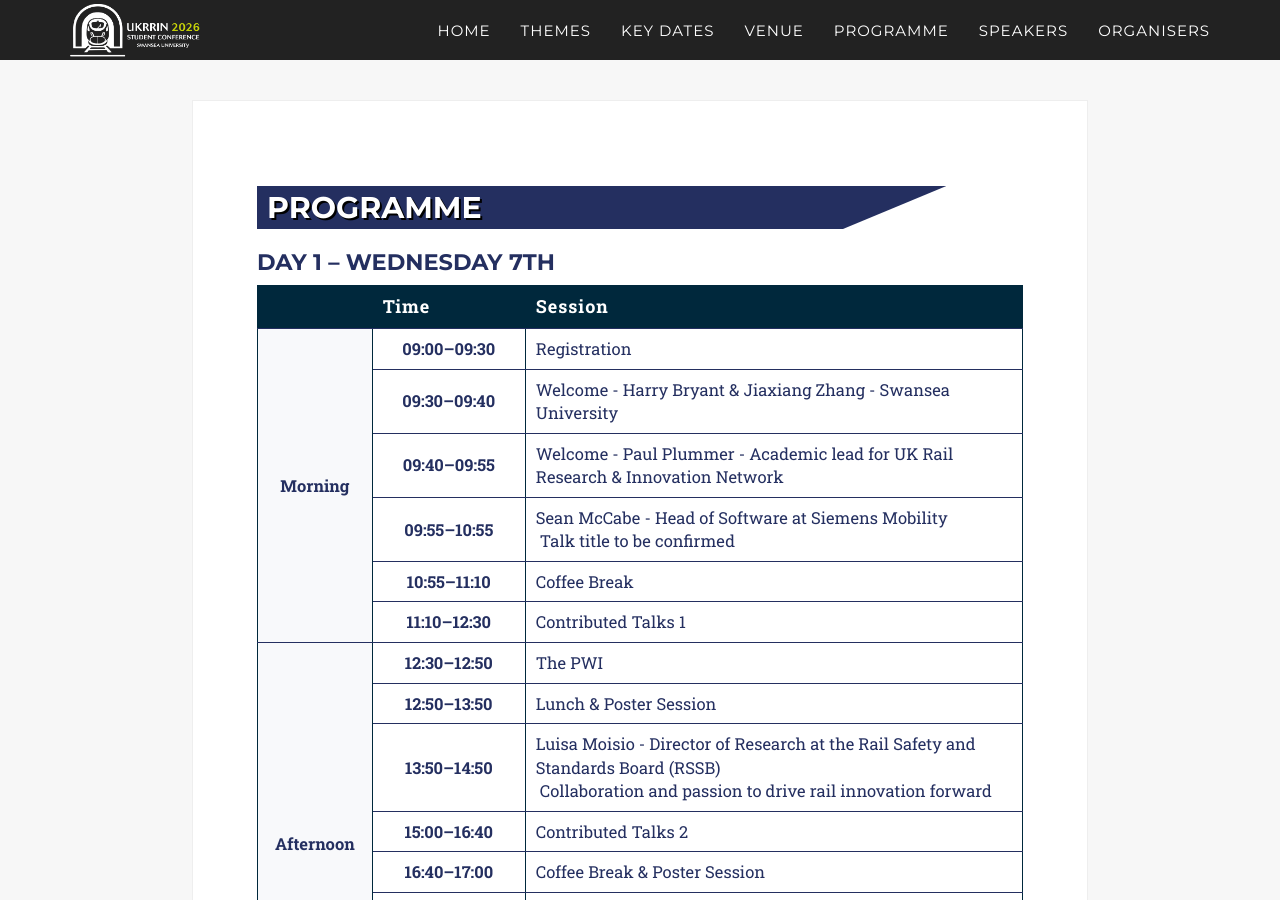
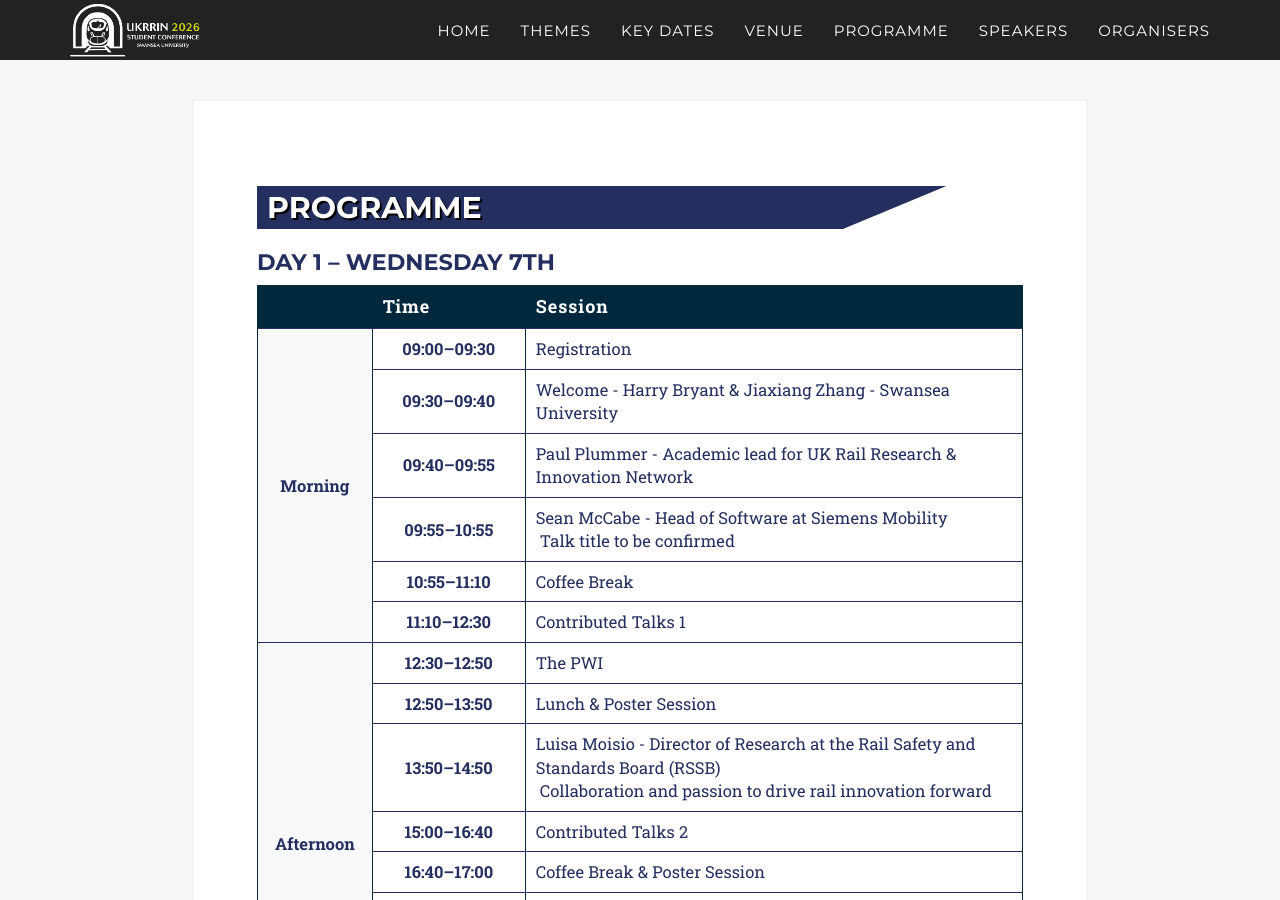
Before and after one commit to ukrrin2026swansea/ukrrin2026swansea.github.io, a Jekyll site: the page built from _2017_pages/programme.html, in a window 1280 px wide and 900 px high. Built offline with Jekyll 4.4.1, drawn with Linux system fonts in a browser that asks for light colours; some web fonts are replaced.

Commit message:
Paul Plummer

```diff
--- a/_data/twenty_17/programme_1.yml
+++ b/_data/twenty_17/programme_1.yml
@@ -11,7 +11,7 @@
 
 - block: Morning
   time: "09:40–09:55"
-  title: "Welcome - Paul Plummer - Academic lead for UK Rail Research & Innovation Network"
+  title: "Paul Plummer - Academic lead for UK Rail Research & Innovation Network"
 
 - block: Morning
   time: "09:55–10:55"
```
